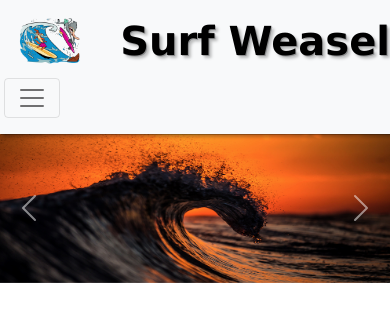
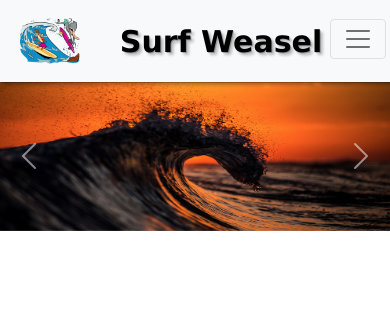
Before and after one commit to mdu830/react-surf-weasel, a React (Create React App) app in the folder client/: page / in a window 390 px wide. Shown: the top 322 px of the page. Built offline with nearby package versions, Linux system fonts and the light colour scheme.

Commit message:
fixed heroku deploy issue && added a media query for appTitle

```diff
--- a/client/src/assets/style.css
+++ b/client/src/assets/style.css
@@ -44,3 +44,16 @@
     width: 100%;
     height: auto;
 }
+
+@media screen and (max-width: 551px) {
+    .appTitle {
+        color: black;
+        font-weight: bolder;
+        font-size: 30px;
+        font-family:'Lucida Sans', 'Lucida Sans Regular', 'Lucida Grande', 'Lucida Sans Unicode', Geneva, Verdana, sans-serif;
+        text-shadow:
+        -1px -1px 0 rgba(255, 255, 255, 0),
+        1px 1px 0 rgba(0,0,0,.25),
+        3px 3px 3px rgba(0,0,0,.25);
+    }
+}
--- a/package.json
+++ b/package.json
@@ -4,7 +4,7 @@
   "description": "",
   "main": "server.js",
   "scripts": {
-    "start": " npm run start:prod || npm run start:dev",
+    "start": "npm run start:prod || npm run start:dev",
     "start:prod": "node server.js",
     "start:dev": "concurrently \"nodemon --ignore 'client/*'\" \"npm run client\"",
     "client": "cd client && npm run start",
```
